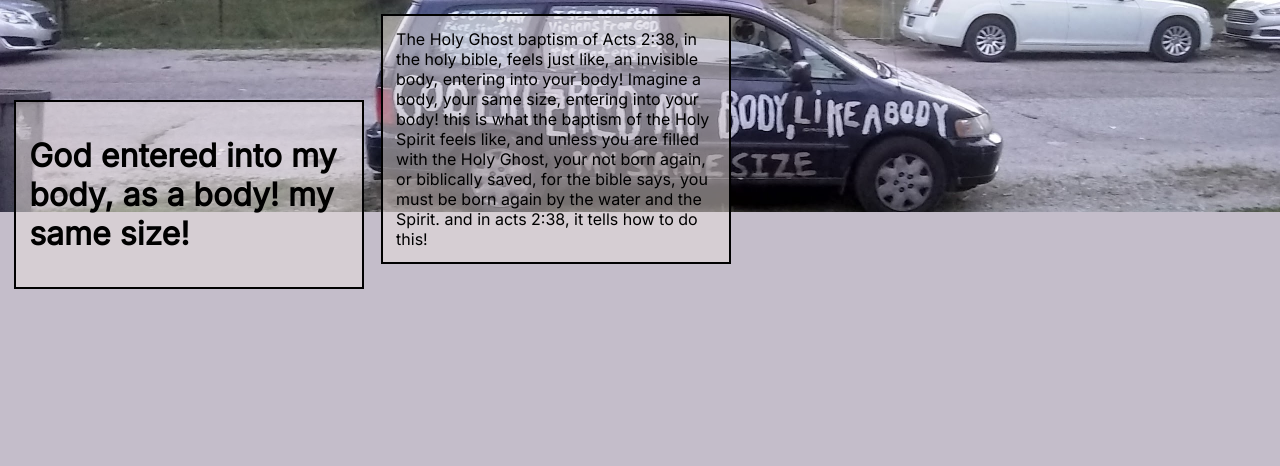
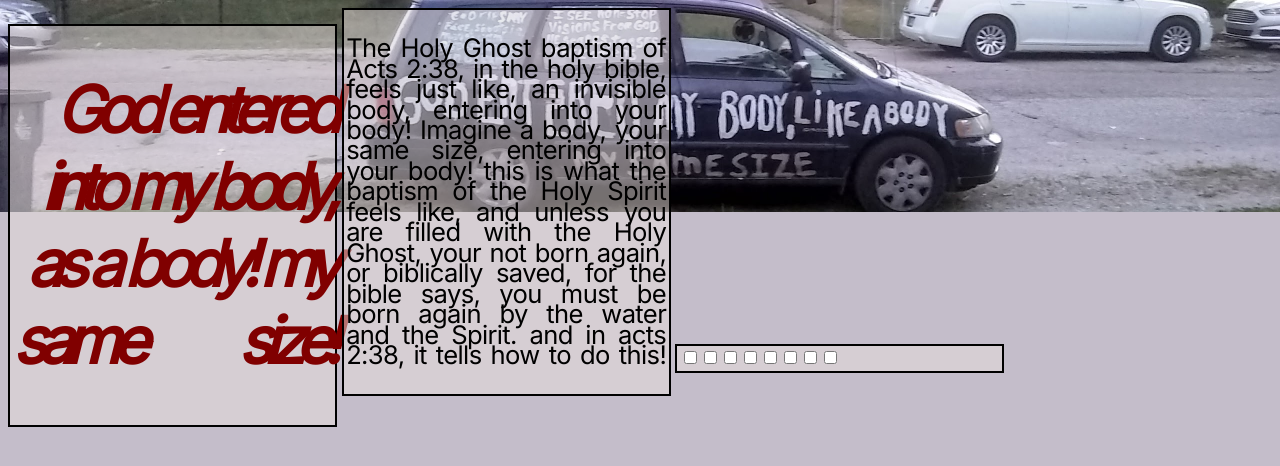
Before and after one commit to uriteague/interactive, a plain HTML site: page page2.html in a window 1280 px wide. Drawn offline with Linux system fonts and the light colour scheme.

Commit message:
webangels cont. and links

```diff
--- a/page2.html
+++ b/page2.html
@@ -21,26 +21,46 @@
 			display: inline-block;
 			width: 25vw;
 			border: 2px solid black;
-			padding: 1vw;
-			margin: 0.5vw;
+			padding: 0.2vw;
+			margin: 0.2 vw 0.5vw;
 			background-color:rgb( 234, 224, 221, 0.5);
+		}
 
+		h1 {
+			font-size: 5vw;
+			font-style: italic;
+			text-align: right;
+			text-align-last: justify;
+			letter-spacing: -0.7vw;
 		}
+
 		p {
-			display: inline-block;
-			width: 25vw;
-			border: 2px solid black;
-			padding: 1vw;
-			margin: 0.5vw;
-			background-color:rgb( 234, 224, 221, 0.5);
+			font-size: 2vw;
+			text-align: justify;
+			text-align-last: justify;
+			letter-spacing: -0.05vw;
+			line-height: 0.8;
+		}
 
+		a {
+			color: maroon;
+			text-decoration: none;
+		}
+		a:hover {
+			color: #e1ec42;
+			background-color: rgb(0, 0, 0, 1);
 		}
 
 	</style>
 </head>
+
 <body>
 <img src="images/godenteredmybody.jpg">
-<div><h1>God entered into my body, as a body! my same size!</h1></div>
-<p>The Holy Ghost baptism of Acts 2:38, in the holy bible, feels just like, an invisible body, entering into your body! Imagine a body, your same size, entering into your body! this is what the baptism of the Holy Spirit feels like, and unless you are filled with the Holy Ghost, your not born again, or biblically saved, for the bible says, you must be born again by the water and the Spirit. and in acts 2:38, it tells how to do this!</p>
+<a href="https://youtube.com/@god-came-in-my-body-as-a-body?si=WdEKBrcA-3G1bzw5" target="_blank">
+<div><h1>God entered into my body, as a body! my same size!</h1></div></a>
+<div><p>The Holy Ghost baptism of Acts 2:38, in the holy bible, feels just like, an invisible body, entering into your body! Imagine a body, your same size, entering into your body! this is what the baptism of the Holy Spirit feels like, and unless you are filled with the Holy Ghost, your not born again, or biblically saved, for the bible says, you must be born again by the water and the Spirit. and in acts 2:38, it tells how to do this!</p></div>
+<div>
+  <input type="checkbox"><input type="checkbox"><input type="checkbox"><input type="checkbox"><input type="checkbox"><input type="checkbox"><input type="checkbox"><input type="checkbox">
+</div>
 </body>
 <html>
```
Also changed, not shown: index.html (+8 -2 lines), webangels.html (+3 -0 lines).
